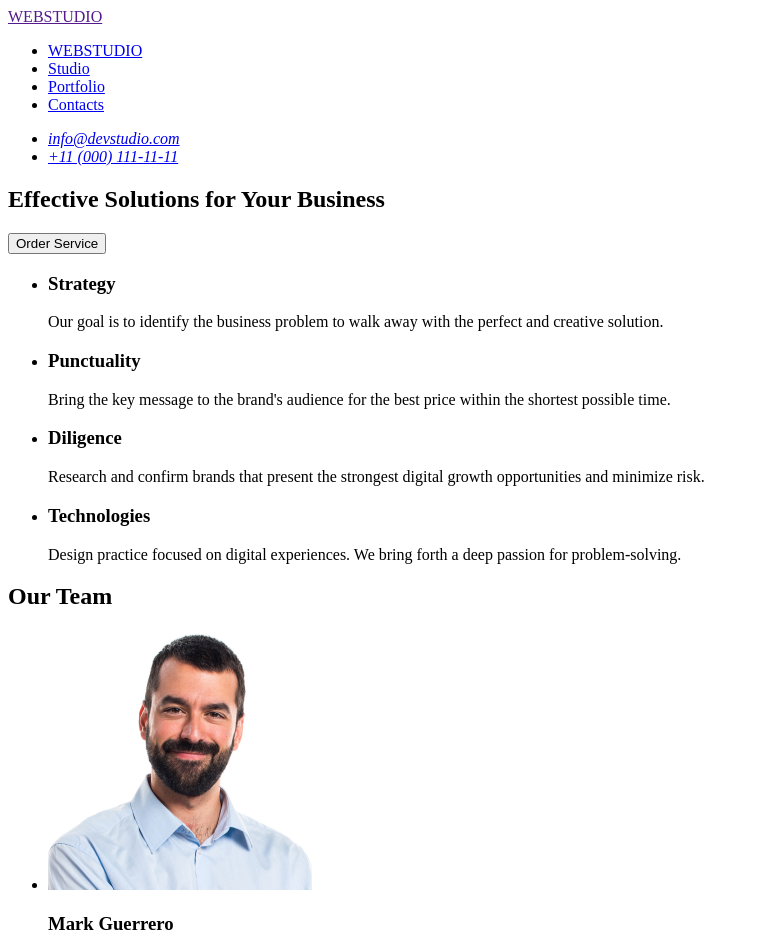
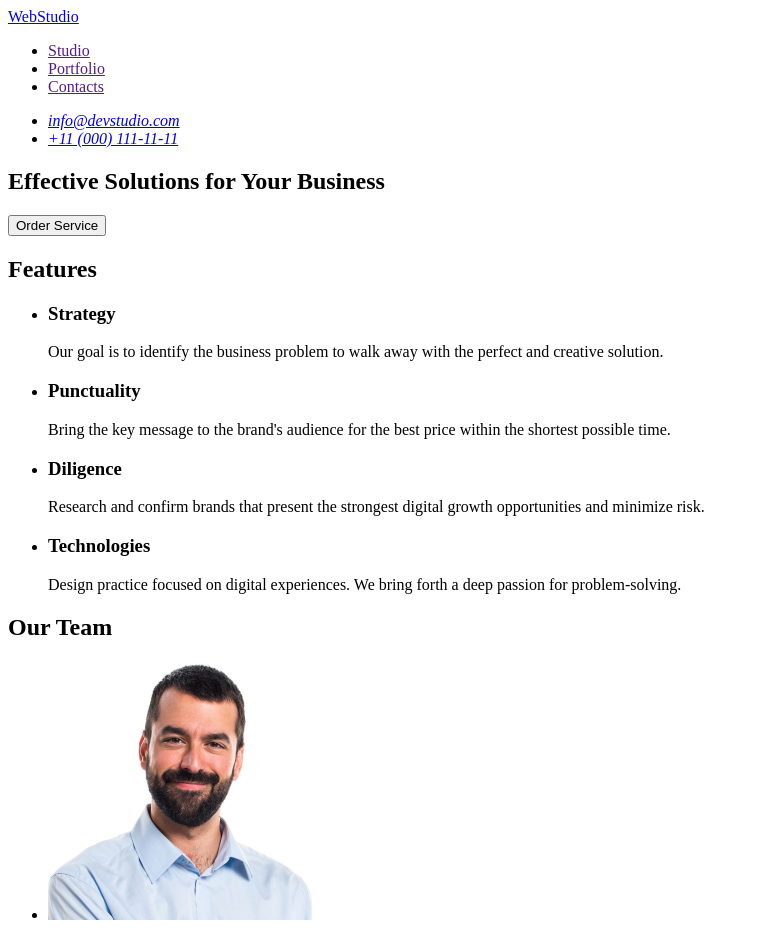
Before and after one commit to TamboraD/goit-markup-hw-06, a plain HTML site: page index.html in a window 1280 px wide. Shown: the top 938 px of the page, without its empty margins (0-759 px from the left). Drawn offline with Linux system fonts and the light colour scheme.

Commit message:
update index.html file

```diff
--- a/index.html
+++ b/index.html
@@ -7,13 +7,12 @@
   </head>
   <body>
     <header>
-      <a href="">WEBSTUDIO</a>
       <nav>
+        <a href="./index.html">WebStudio</a>
         <ul>
-          <li><a href="./index.html">WEBSTUDIO</a></li>
-          <li><a href="#studio">Studio</a></li>
-          <li><a href="#portfolio">Portfolio</a></li>
-          <li><a href="#contacts">Contacts</a></li>
+          <li><a href="">Studio</a></li>
+          <li><a href="">Portfolio</a></li>
+          <li><a href="">Contacts</a></li>
         </ul>
       </nav>
       <address>
@@ -29,6 +28,7 @@
         <button type="button">Order Service</button>
       </section>
       <section>
+        <h2>Features</h2>
         <ul>
           <li>
             <h3>Strategy</h3>
```
